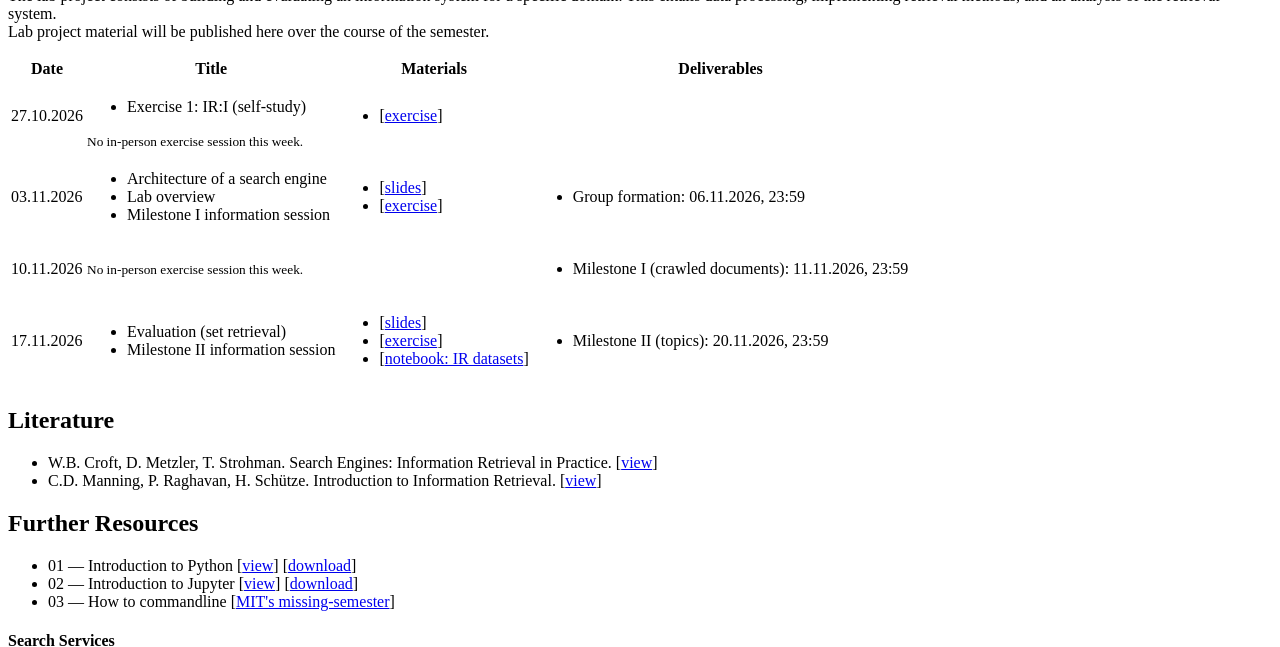
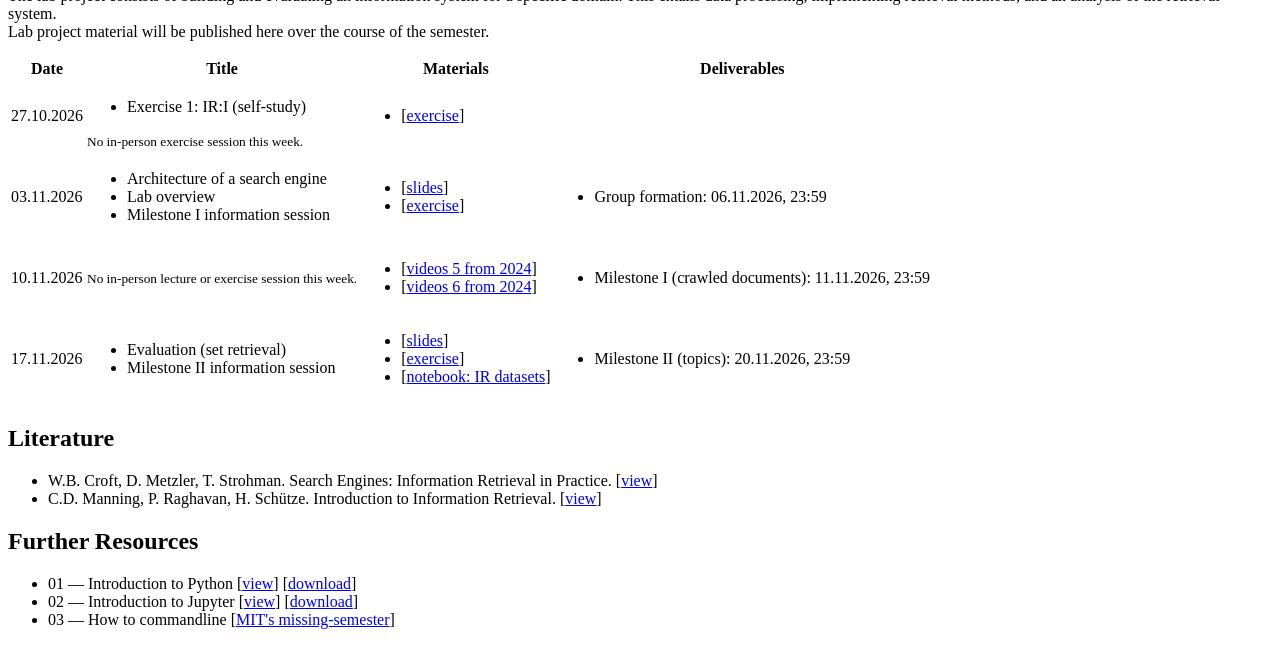
Before and after one commit to temir-org/temir-org.github.io, a Jekyll site: the page built from teaching/information-retrieval-ws26/information-retrieval-ws26.html, in a window 1280 px wide and 900 px high, scrolled down 3457 px, cut to the strip 0-647 px from the top of the window. Built offline with Jekyll 4.4.1, drawn with Linux system fonts in a browser that asks for light colours; a script that is not in the unit is left out.

Commit message:
feat: Update IR lecture next week (Architecture part 2)

```diff
--- a/teaching/information-retrieval-ws26/_includes/sessions.html
+++ b/teaching/information-retrieval-ws26/_includes/sessions.html
@@ -43,10 +43,13 @@
     <td>10.11.2026</td>
       <td>
         <small class="uk-text-warning">
-          No in-person exercise session this week.
+          No in-person lecture or exercise session this week.
         </small>
       </td>
-      <td>
+      <td><ul class="uk-list">
+        <li>[<a href="https://youtu.be/3cmu4M_HU6U?si=QDKHX8OrHtPgSaq7&t=5428">videos 5 from 2024</a>]</li>
+        <li>[<a href="https://youtu.be/YU47WYfSBcg?si=nPOgIWwAmbV-JbAv">videos 6 from 2024</a>]</li>
+      </ul>
       </td>
       <td>
         <ul class="uk-list">
```
